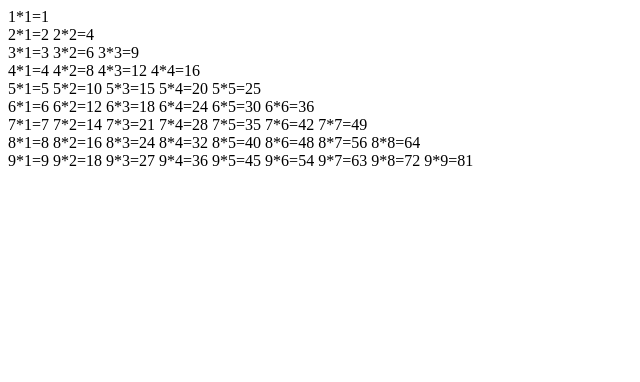
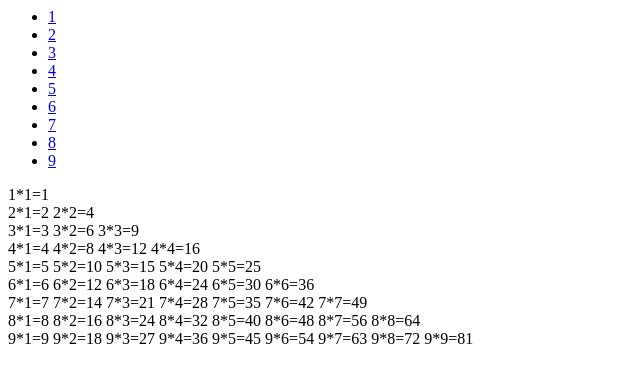
Before and after one commit to ggggyj/dom, a plain HTML site: page index.html in a window 1280 px wide. Shown: the whole page, without its empty margins (0-640 px from the left). Drawn offline with Linux system fonts and the light colour scheme.

Commit message:
Update index.html

```diff
--- a/index.html
+++ b/index.html
@@ -1,13 +1,24 @@
  <html>
+
 <head>
-<title>
-九九乘法表
-</title>
+ <title>
+  九九乘法表
+ </title>
+</head>
+<body>
+ <ul class="pagination">
+  <li><a href="#">1</a></li>
+  <li><a href="#">2</a></li>
+  <li><a href="#">3</a></li>
+  <li><a href="#">4</a></li>
+  <li><a href="#">5</a></li>
+  <li><a href="#">6</a></li>
+  <li><a href="#">7</a></li>
+  <li><a href="#">8</a></li>
+  <li><a href="#">9</a></li>
+</ul>
 
-<style>
-
-</style>
-</head>
+</body>
 <script>
 for (var x = 1; x <= 9; x++)
 {
@@ -18,4 +29,5 @@ for (var x = 1; x <= 9; x++)
     document.write("<br/>");
 }
 </script>
+
 </html>
```
